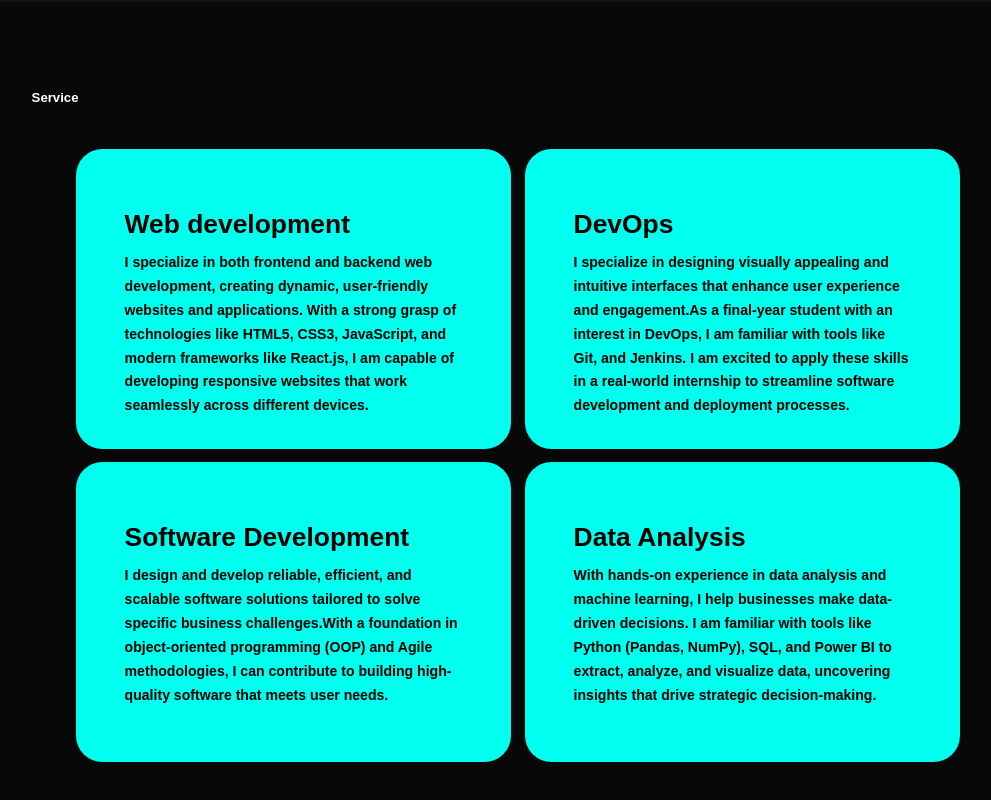
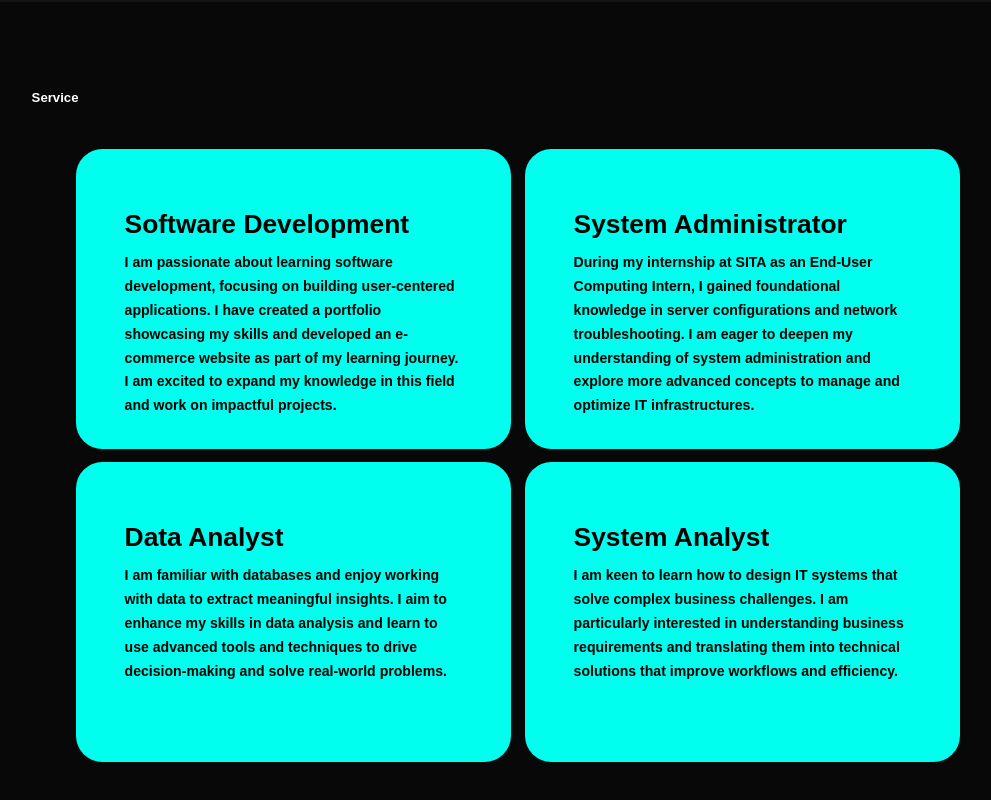
Before and after one commit to ZamelaK/my-portfolio, a plain HTML site: page index.html in a window 1280 px wide. Shown: the part 1996-2796 px from the top of the page, without its empty margins (122-1113 px from the left). Drawn offline with nearby package versions, Linux system fonts and the light colour scheme.

Commit message:
Update index.html
added script replacing the text animation. removed and added new paragraph

```diff
--- a/index.html
+++ b/index.html
@@ -29,7 +29,7 @@
     <section class="home" id="home">
         <div class="home-content">
             <h1>Hi, It's <span>Zamela</span></h1>
-            <h3 class="text-animation">I'm a <span></span></h3>
+            <h3>I'm a <span class="multiText"></span></h3>
             <p>I am an aspiring software developer with a strong passion for learning and building innovative solutions to real-world problems. I am eager to develop my skills in creating efficient systems, optimizing workflows, and delivering user-focused applications. While I am still growing my experience in web development, data analysis, and software engineering, I am highly motivated to learn, contribute, and turn ideas into impactful products</p>
 
             <div class="social-icons">
@@ -48,7 +48,17 @@
                 <img src="img.png" alt="Zamela">
             </div>
     </section>
-
+    <script src="https://cdn.jsdelivr.net/npm/typed.js@2.0.12"></script>
+    <script>
+        var typingEffect = new Typed(".multiText",{
+            strings : ["Software Developer", "Data analyst"],
+            loop : true,
+            typespeed : 2000,
+            backspeed : 600,
+            backDelay : 2000,
+            startDelay : 200
+        })
+    </script>
     <section class="education" id="education">
         <h2 class="heading">Education</h2>
 
@@ -104,29 +114,29 @@
         <div class="services-container">
             <div class="service-box">
                 <div class="service-info">
-                    <h4>Web development</h4>
-                    <p>I specialize in both frontend and backend web development, creating dynamic, user-friendly websites and applications. With a strong grasp of technologies like HTML5, CSS3, JavaScript, and modern frameworks like React.js, I am capable of developing responsive websites that work seamlessly across different devices.</p>
+                    <h4>Software Development</h4>
+                    <p>I am passionate about learning software development, focusing on building user-centered applications. I have created a portfolio showcasing my skills and developed an e-commerce website as part of my learning journey. I am excited to expand my knowledge in this field and work on impactful projects.</p>
                 </div>
             </div>
 
             <div class="service-box">
                 <div class="service-info">
-                    <h4>DevOps</h4>
-                    <p>I specialize in designing visually appealing and intuitive interfaces that enhance user experience and engagement.As a final-year student with an interest in DevOps, I am familiar with tools like Git, and Jenkins. I am excited to apply these skills in a real-world internship to streamline software development and deployment processes.</p>
+                    <h4>System Administrator</h4>
+                    <p>During my internship at SITA as an End-User Computing Intern, I gained foundational knowledge in server configurations and network troubleshooting. I am eager to deepen my understanding of system administration and explore more advanced concepts to manage and optimize IT infrastructures.</p>
                 </div>
             </div>
 
             <div class="service-box">
                 <div class="service-info">
-                    <h4>Software Development</h4>
-                    <p>I design and develop reliable, efficient, and scalable software solutions tailored to solve specific business challenges.With a foundation in object-oriented programming (OOP) and Agile methodologies, I can contribute to building high-quality software that meets user needs.</p>
+                    <h4>Data Analyst</h4>
+                    <p>I am familiar with databases and enjoy working with data to extract meaningful insights. I aim to enhance my skills in data analysis and learn to use advanced tools and techniques to drive decision-making and solve real-world problems.</p>
                 </div>
             </div>
 
             <div class="service-box">
                 <div class="service-info">
-                    <h4>Data Analysis</h4>
-                    <p>With hands-on experience in data analysis and machine learning, I help businesses make data-driven decisions. I am familiar with tools like Python (Pandas, NumPy), SQL, and Power BI to extract, analyze, and visualize data, uncovering insights that drive strategic decision-making.</p>
+                    <h4>System Analyst</h4>
+                    <p>I am keen to learn how to design IT systems that solve complex business challenges. I am particularly interested in understanding business requirements and translating them into technical solutions that improve workflows and efficiency.</p>
                 </div>
             </div>
         </div>
```
